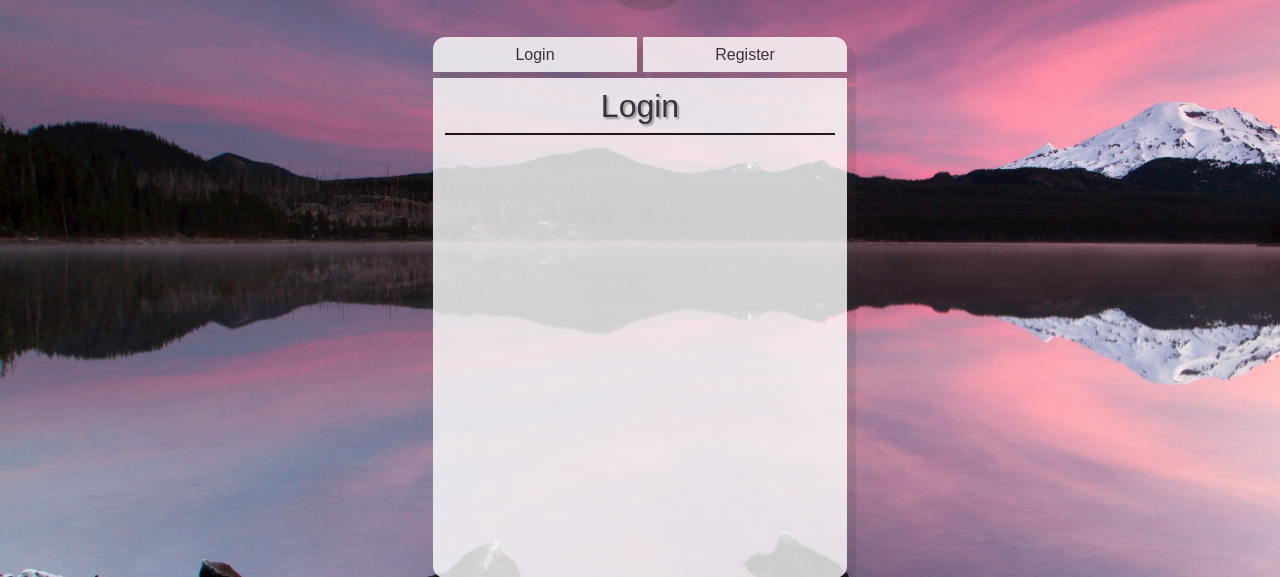
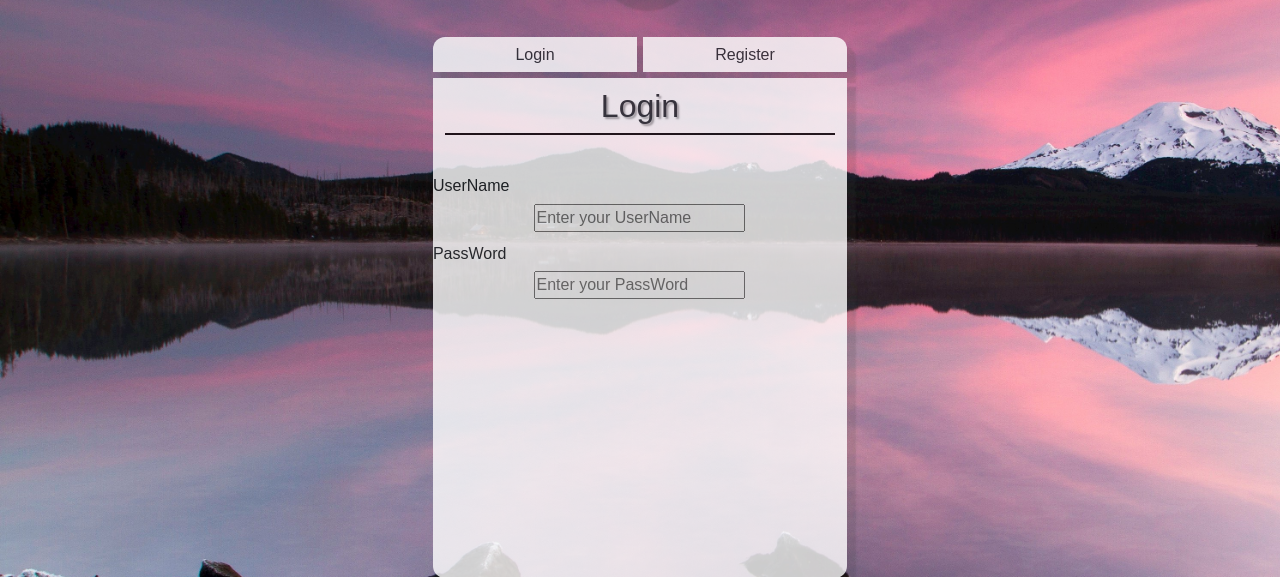
Before and after one commit to Anaderis/website-wow-armory, a PHP site: page /login.html in a window 1280 px wide. Shown: the part 126-703 px from the top of the page. Run offline with PHP 8.4, Linux system fonts and the light colour scheme; some libraries are stand-ins or nearby versions; some web fonts are replaced.

Commit message:
Amelioration de la page login

```diff
--- a/login.css
+++ b/login.css
@@ -123,6 +123,34 @@ img:hover{
     margin:2% 3% 0% 3%;
 }
 
+/* loginholder */
+
+.loginholder{
+    margin-top: 10%;
+}
+
+.divloginholder{
+    margin-top: 3%;
+}
+
+.textloginholder{
+
+}
+
+.username{
+    display: flex;
+    flex-direction: column;
+    justify-content: center;
+    align-items: center;
+}
+
+.password{
+    display: flex;
+    flex-direction: column;
+    justify-content: center;
+    align-items: center;
+}
+
 /* Ombre */
 .ombre{
     box-shadow: 8px 10px 2px 1px rgba(58, 58, 58, 0.2);
--- a/login.html
+++ b/login.html
@@ -34,6 +34,24 @@
                 <div class="titre-login text-ombre">
                     <h2>Login</h2>
                 </div>
+                <div class="loginholder">
+                    <div class="divloginholder">
+                        <div class="textloginholder">
+                            <h6>UserName</h6>
+                        </div>
+                        <div class="username">
+                            <input type="text" placeholder="Enter your UserName">
+                        </div>
+                    </div>
+                    <div class="divloginholder">
+                        <div class="textloginholder">
+                            <h6>PassWord</h6>
+                        </div>
+                        <div class="password">
+                            <input type="text" placeholder="Enter your PassWord">
+                        </div>
+                    </div>
+                </div>
             </div>
         </div>
     </main>
```
